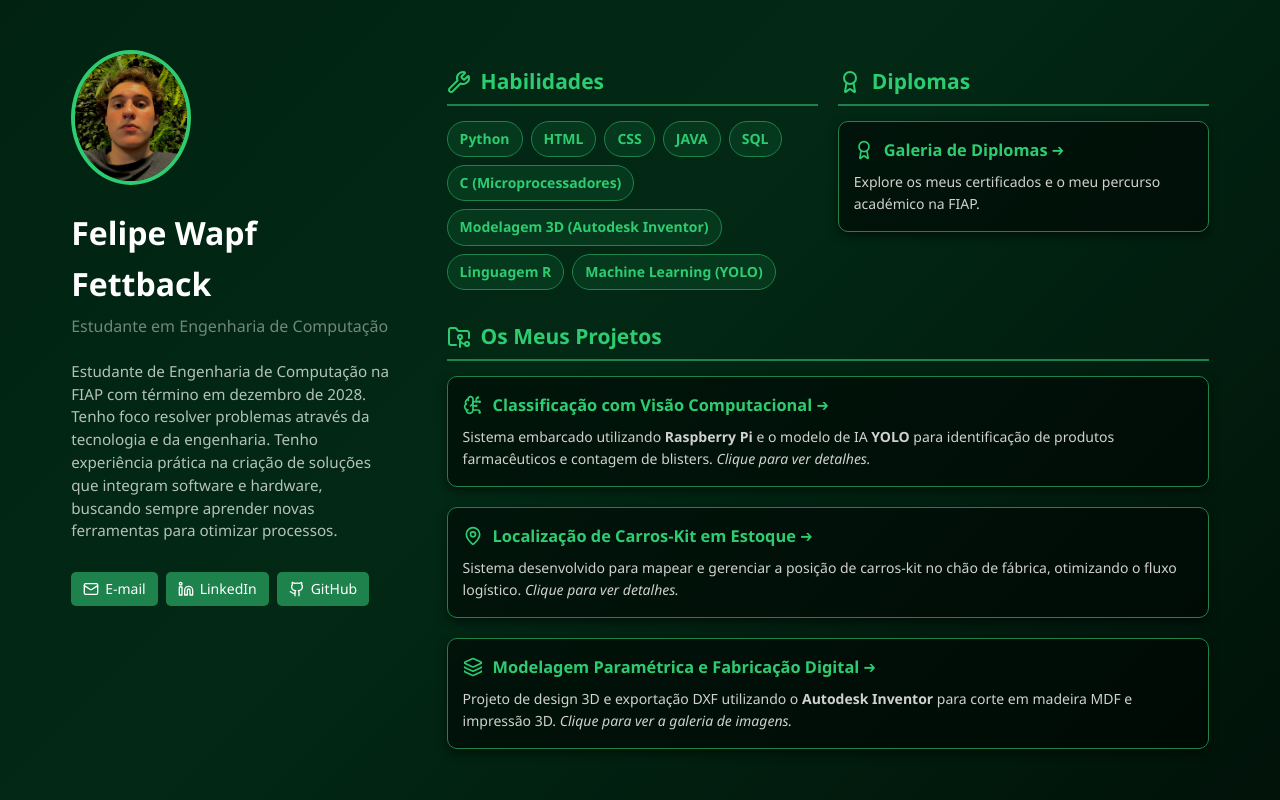
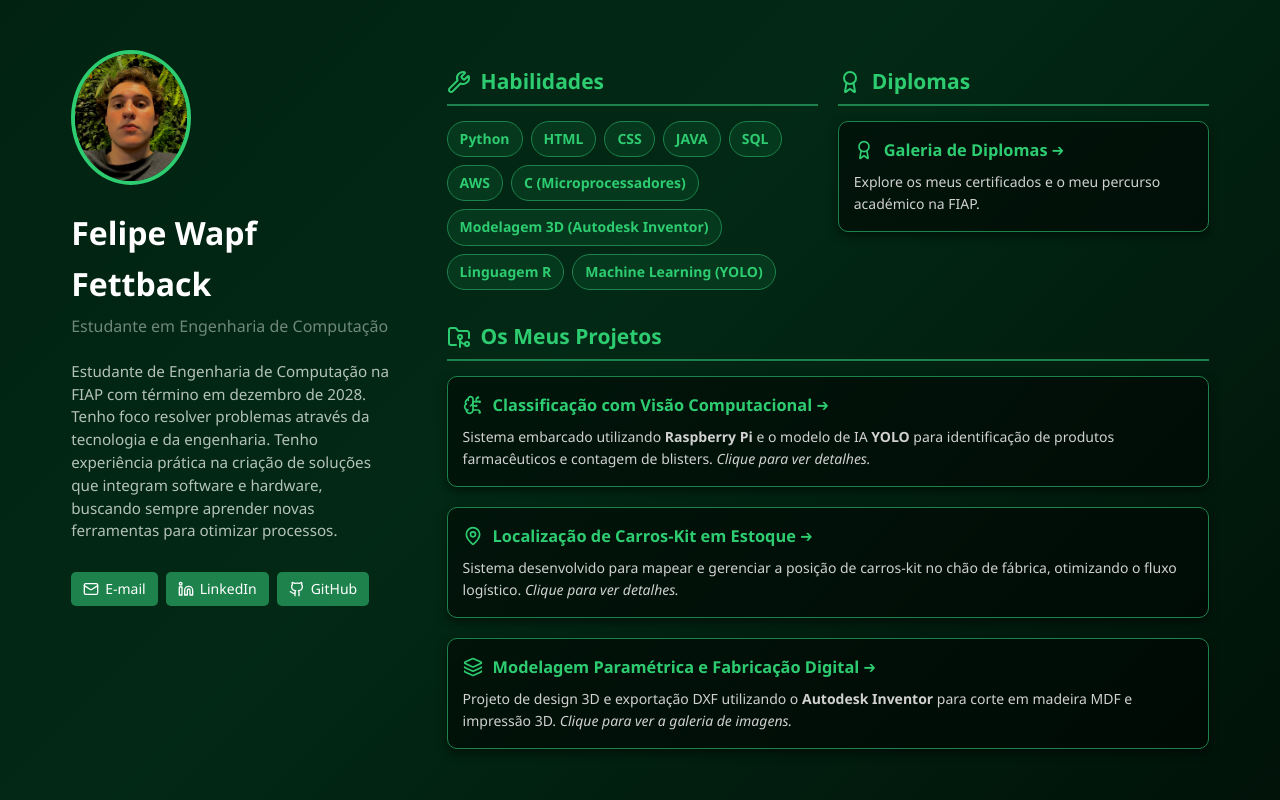
Before and after one commit to FelipeFettback/Meu-Portfolio, a Next.js app in the folder meu-portfolio-nextnpx/: page / in a window 1280 px wide. Built offline with nearby package versions, Linux system fonts and the light colour scheme.

Commit message:
Adicionando habilidade

```diff
--- a/meu-portfolio-nextnpx/app/page.tsx
+++ b/meu-portfolio-nextnpx/app/page.tsx
@@ -70,6 +70,7 @@ export default function Home() {
               <li>CSS</li>
               <li>JAVA</li>
               <li>SQL</li>
+              <li>AWS</li>
               <li>C (Microprocessadores)</li>
               <li>Modelagem 3D (Autodesk Inventor)</li>
               <li>Linguagem R</li>
```
